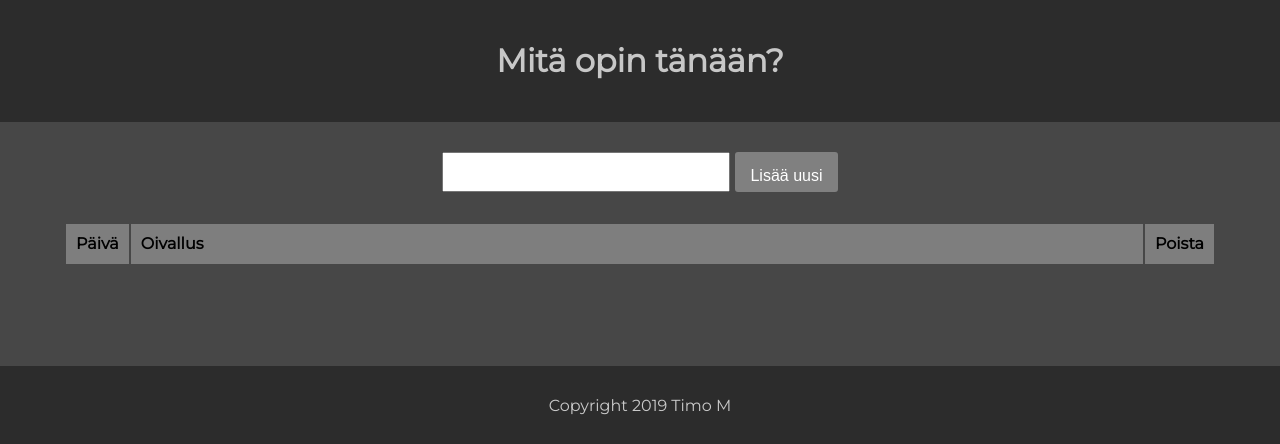
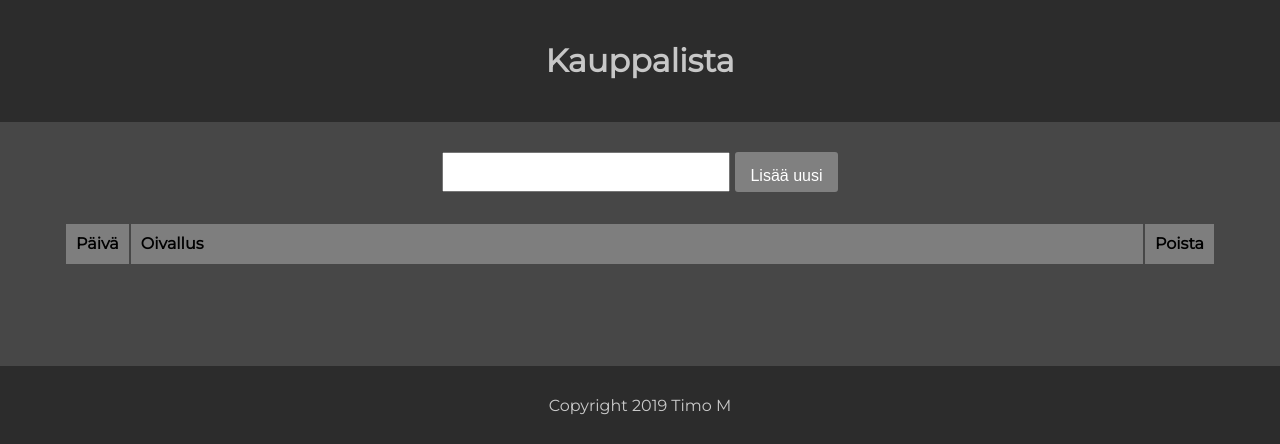
Before and after one commit to Timomam/Mita-opin-tanaan, a PHP site: page / in a window 1280 px wide. Shown: the top 444 px of the page. Run offline with PHP 8.4, Linux system fonts and the light colour scheme; data that the repository does not hold is empty.

Commit message:
Update index.php

```diff
--- a/index.php
+++ b/index.php
@@ -13,12 +13,12 @@ require_once("mysqlConnection.php");
         <meta lang="en">
         <meta name="viewport" content="width=device-width, initial-scale=1.0">
         <link href="https://fonts.googleapis.com/css?family=Montserrat&display=swap" rel="stylesheet">
-        <title>Mitä opin tänään?</title>
+        <title>Kauppalista</title>
     </head>
 
     <body>
         <header>
-            <h1>Mitä opin tänään?</h1>
+            <h1>Kauppalista</h1>
         </header>
         <div id="container">
         <form action="lisaa_oivallus.php" method="post">
```
